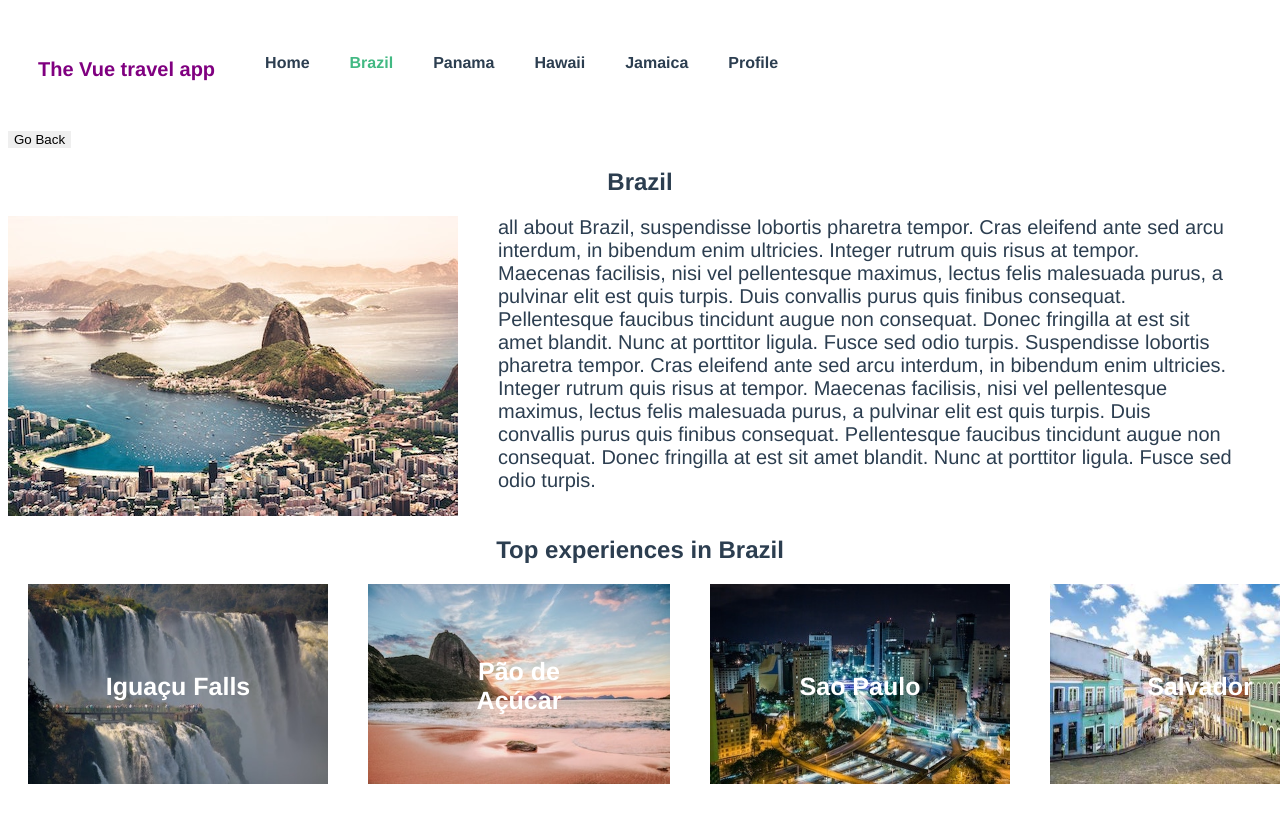
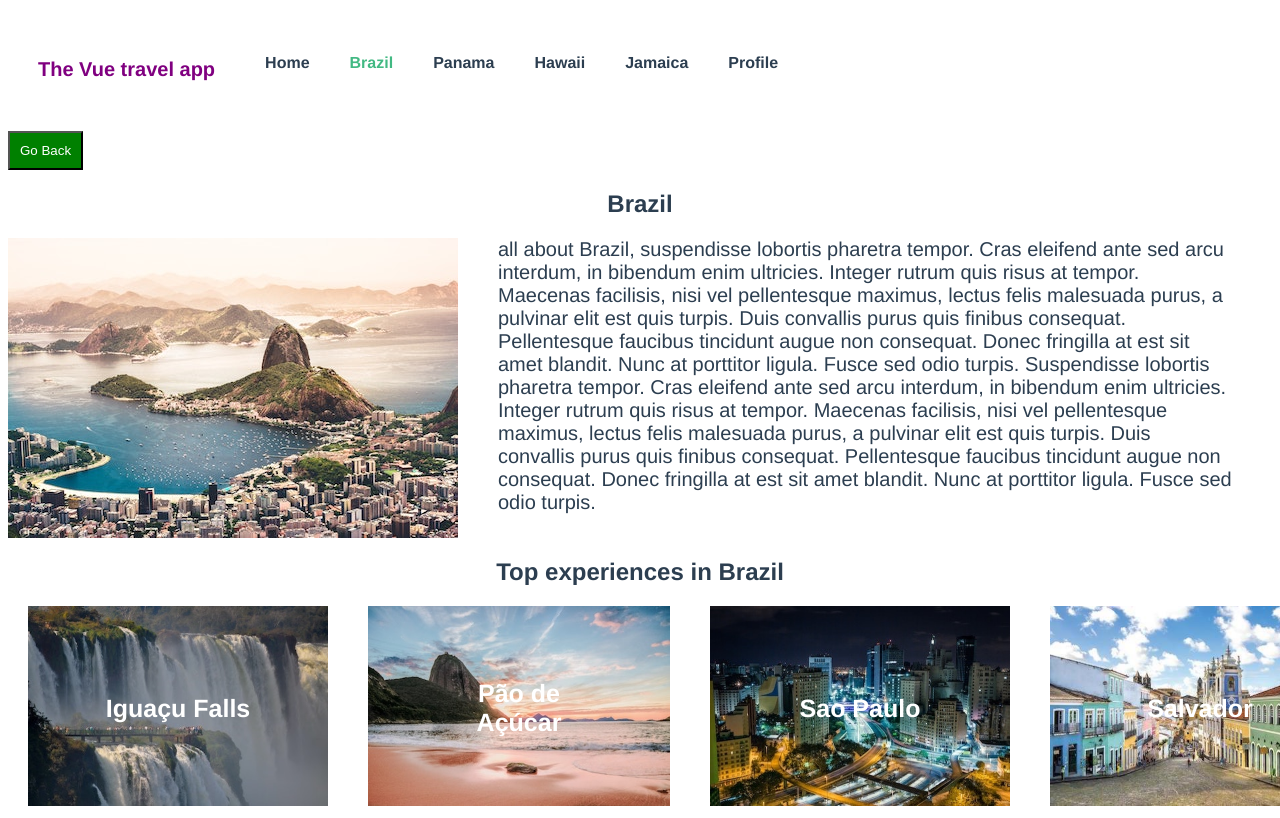
Before and after one commit to ysflghou/vue-travel-app, a Vue app: page /destination/brazil in a window 1280 px wide. Shown: the top 818 px of the page. Built offline with nearby package versions, Linux system fonts and the light colour scheme.

Commit message:
unify buttons style

```diff
--- a/src/components/GoBack.vue
+++ b/src/components/GoBack.vue
@@ -1,6 +1,6 @@
 <template>
   <span class="go-back">
-    <button @click="goBack">Go Back</button>
+    <button class="btn" @click="goBack">Go Back</button>
   </span>
 </template>
 <script>
@@ -17,7 +17,4 @@ export default {
   display: flex;
   cursor: pointer;
 }
-button {
-  border: 0;
-}
 </style>
```
